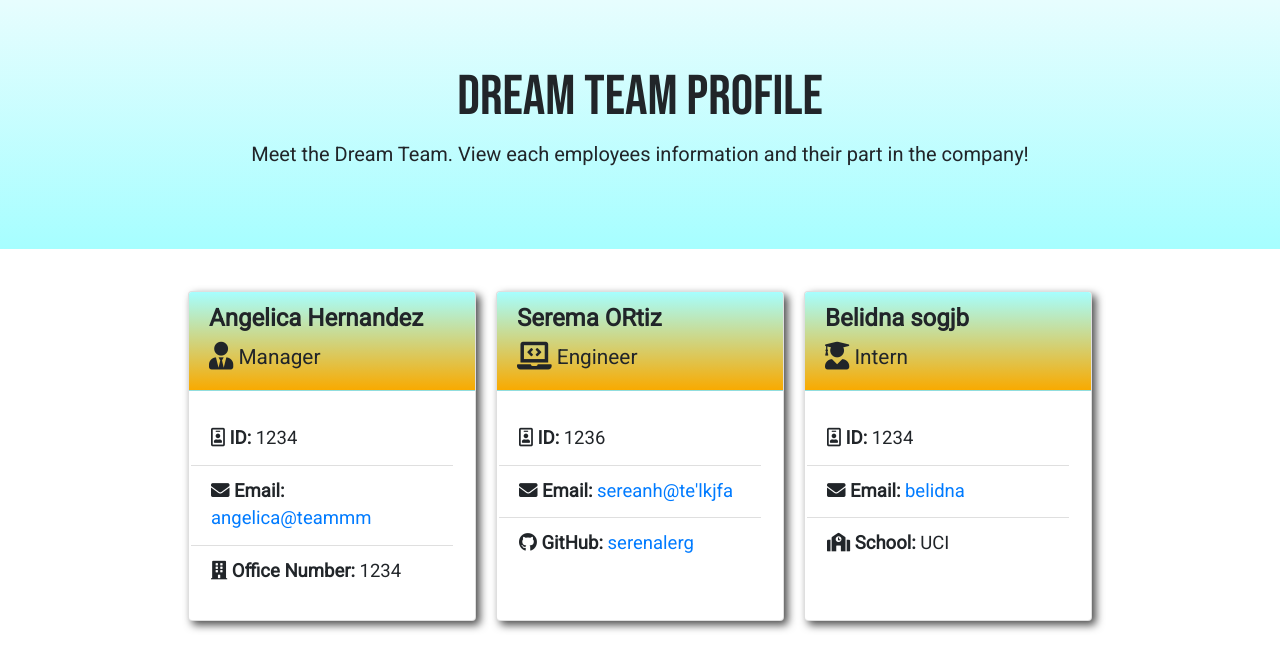
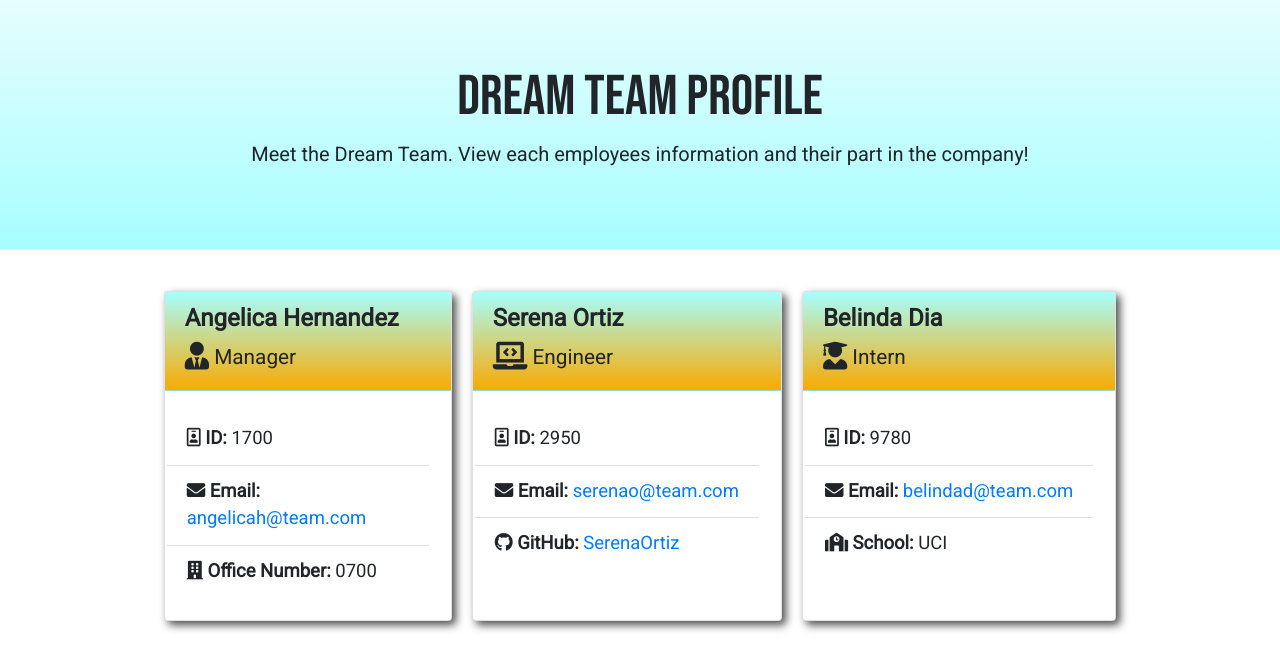
Before and after one commit to angelicalorraine/Team-Profile-Generator, a website: page team.html in a window 1280 px wide. Drawn offline with nearby package versions, Linux system fonts and the light colour scheme.

Commit message:
Updated Readme

```diff
--- a/team.html
+++ b/team.html
@@ -35,33 +35,33 @@
 
 </div>
 <ul class="list-group list-group-flush card-body">
-    <li class="list-group-item"><i class="far fa-id-badge"></i> <b>ID:</b> 1234</li> </h4>
+    <li class="list-group-item"><i class="far fa-id-badge"></i> <b>ID:</b> 1700</li> </h4>
     <li class="list-group-item"><i class="fas fa-envelope"></i> <b>Email: </b>
-        <a href="mailto:angelica@teammm">angelica@teammm</a></h4>
+        <a href="mailto:angelicah@team.com">angelicah@team.com</a></h4>
     </li>
-    <li class="list-group-item"><i class="fas fa-building"></i> <b>Office Number: </b> 1234</li></h4>
+    <li class="list-group-item"><i class="fas fa-building"></i> <b>Office Number: </b> 0700</li></h4>
 </ul>
-</div> <div class="card" style="width: 18rem;">     <div class="card-header cardTop">
-      <h2 class="card-title">Serema ORtiz</h2>
+</div> <div class="card style="width: 18rem;">     <div class="card-header cardTop">
+      <h2 class="card-title">Serena Ortiz</h2>
       <h4> <i class="fas fa-laptop-code fa-lg"></i> Engineer</h4>
 
   </div>
   <ul class="list-group list-group-flush card-body">
-      <li class="list-group-item"><i class="far fa-id-badge"></i>  <b>ID:</b> 1236</li>
+      <li class="list-group-item"><i class="far fa-id-badge"></i>  <b>ID:</b> 2950</li>
       <li class="list-group-item"><i class="fas fa-envelope"></i> <b>Email: </b>
-          <a href="mailto:sereanh@te'lkjfa">sereanh@te'lkjfa</a>
+          <a href="mailto:serenao@team.com">serenao@team.com</a>
       </li>
-      <li class="list-group-item"><i class="fab fa-github"></i> <b>GitHub:</b> <a href="https://github.com/serenalerg" target="_blank">serenalerg</a></li>
+      <li class="list-group-item"><i class="fab fa-github"></i> <b>GitHub:</b> <a href="https://github.com/SerenaOrtiz" target="_blank">SerenaOrtiz</a></li>
   </ul>
-  </div> <div class="card" style="width: 18rem;">     <div class="card-header cardTop">
-    <h2 class="card-title">Belidna sogjb</h2>
+  </div> <div class="card style="width: 18rem;">     <div class="card-header cardTop">
+    <h2 class="card-title">Belinda Dia</h2>
     <h4> <i class="fas fa-user-graduate fa-lg"></i> Intern</h4>
 
 </div>
 <ul class="list-group list-group-flush card-body">
-    <li class="list-group-item"><i class="far fa-id-badge"></i> <b>ID:</b> 1234</li>
+    <li class="list-group-item"><i class="far fa-id-badge"></i> <b>ID:</b> 9780</li>
     <li class="list-group-item"><i class="fas fa-envelope"></i> <b>Email: </b>
-        <a href="mailto:belidna">belidna</a>
+        <a href="mailto:belindad@team.com">belindad@team.com</a>
     </li>
     <li class="list-group-item"><i class="fas fa-school"></i> <b> School:</b> UCI</li>
 </ul>
```
Also changed, not shown: README.md, assets/Team-Generator-Prompt.png (added), assets/Team-Generator-Tests.png (added), assets/Team-Profile.png (added).
